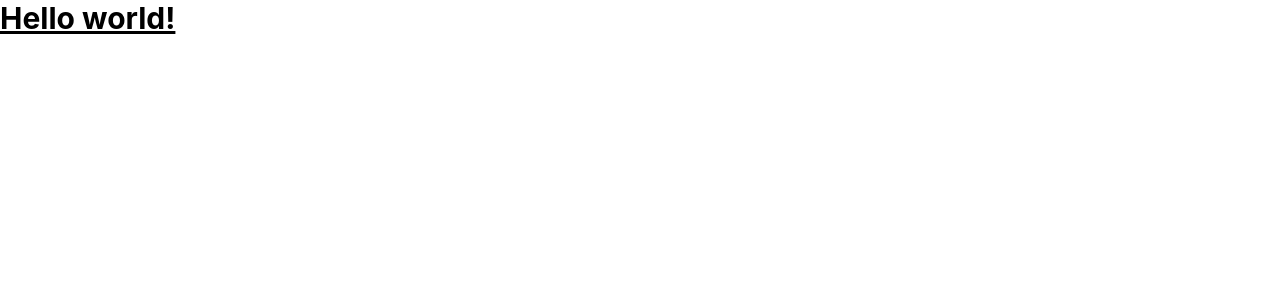
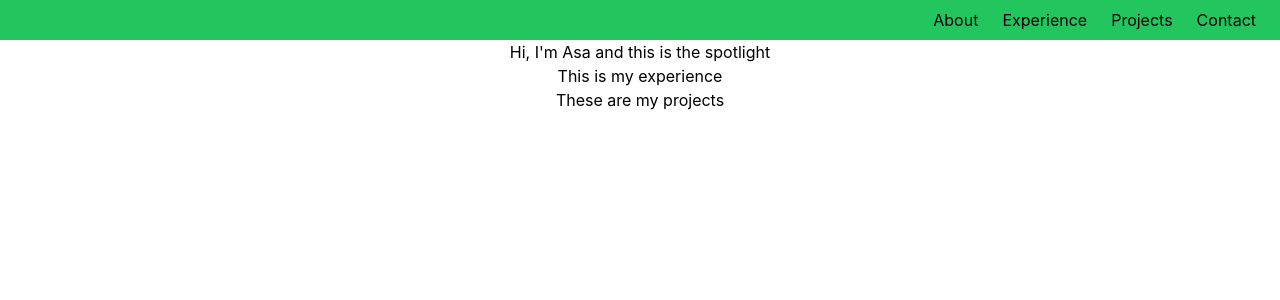
Before and after one commit to deweesa/PersonalPages, a React (Create React App) app: page / in a window 1280 px wide. Shown: the top 300 px of the page. Built offline with nearby package versions, Linux system fonts and the light colour scheme.

Commit message:
Have skeleton for refreshed gh pages portfolio site

```diff
--- a/src/App.js
+++ b/src/App.js
@@ -1,11 +1,18 @@
 import logo from './logo.svg';
 import './App.css';
+import Navbar from './components/Navbar';
+import Spotlight from './components/Spotlight'
+import Experience from './components/Experience';
+import Projects from './components/Projects';
 
 function App() {
   return (
-    <h1 className="text-3xl font-bold underline">
-      Hello world!
-    </h1>
+    <div>
+      <Navbar />
+      <Spotlight />
+      <Experience />
+      <Projects />
+    </div>
   );
 }
 
--- /dev/null
+++ b/src/components/Experience.js
@@ -0,0 +1,9 @@
+function Experience() {
+    return (
+        <div className="w-full text-center">
+            This is my experience
+        </div>
+    )
+}
+
+export default Experience;
--- a/src/components/Navbar.js
+++ b/src/components/Navbar.js
@@ -1,10 +1,18 @@
+// the grey color is just rending as black nee dot check if that's a real color (I bet it isn't)
 function Navbar() {
   return(
-    <nav className="bg-gray-800">
-      <div className="mx-auto max-w-7xl px-2 sm:px-6 lg:px8">
-        <div className="realtive flex h-16 items-center justify-between">
-
-        </div>
+    <nav className="w-full flex justify-end ml-auto py-2 bg-green-500">
+      <div className="mr-6">
+        <a className="text-grey-500 hover:text-grey-800" href="#">About</a>
+      </div>
+      <div className="mr-6">
+        <a className="text-grey-500 hover:text-grey-800" href="#">Experience</a>
+      </div>
+      <div className="mr-6">
+        <a className="text-grey-500 hover:text-grey-800" href="/about">Projects</a>
+      </div>
+      <div className="mr-6">
+        <a className="text-grey-500 hover:text-grey-800" href="/about">Contact</a>
       </div>
     </nav>
   )
--- /dev/null
+++ b/src/components/Projects.js
@@ -0,0 +1,9 @@
+function Projects() {
+    return (
+       <div className="w-full text-center">
+        These are my projects
+       </div>
+    )
+}
+
+export default Projects;
--- /dev/null
+++ b/src/components/Spotlight.js
@@ -0,0 +1,9 @@
+function Spotlight() {
+    return (
+        <div className="w-full text-center mx-auto">
+            Hi, I'm Asa and this is the spotlight
+        </div>
+    )
+}
+
+export default Spotlight;
```
